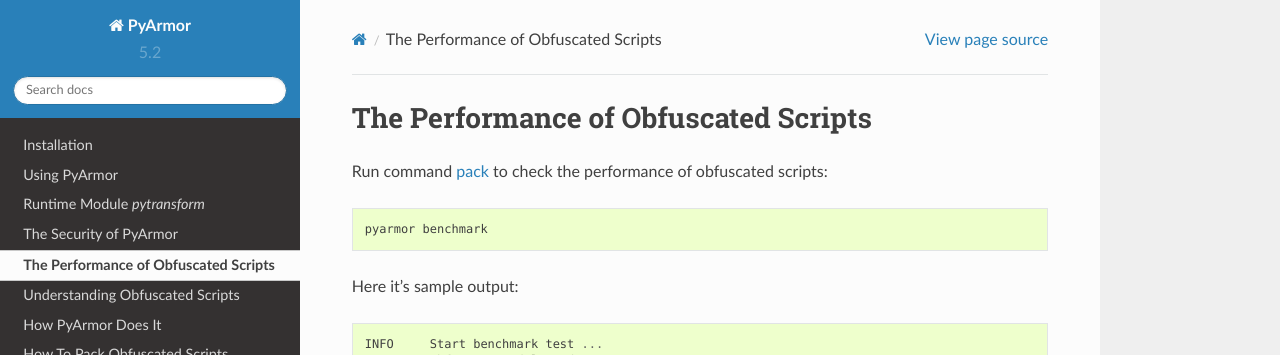
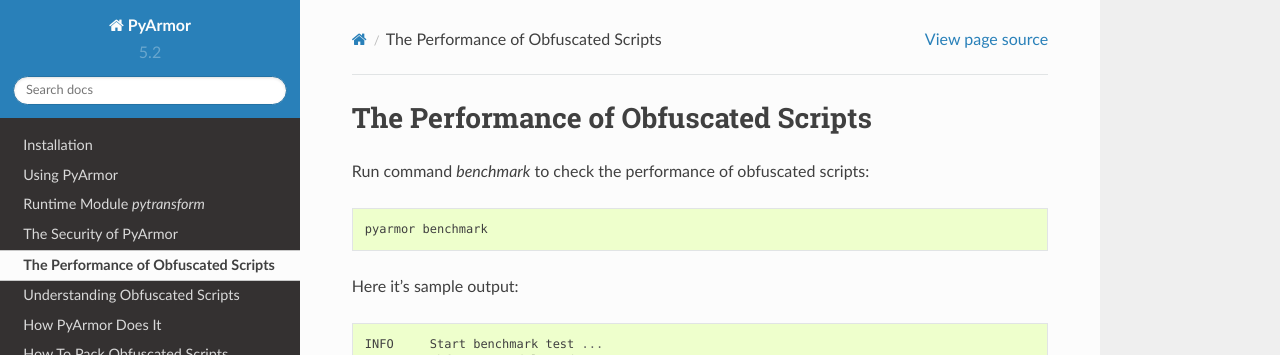
Before and after one commit to dashingsoft/pyarmor, a Sphinx documentation site: the page built from docs/performance.rst, in a window 1280 px wide and 1277 px high. Shown: the top 355 px of the window. Built offline with Sphinx 7.4.7 and the Read the Docs theme 2.0.0, drawn with Linux system fonts in a browser that asks for light colours.

Commit message:
Fix link error

```diff
--- a/docs/performance.rst
+++ b/docs/performance.rst
@@ -3,7 +3,7 @@
 The Performance of Obfuscated Scripts
 =====================================
 
-Run command :ref:`pack` to check the performance of obfuscated
+Run command `benchmark` to check the performance of obfuscated
 scripts::
 
     pyarmor benchmark
```
